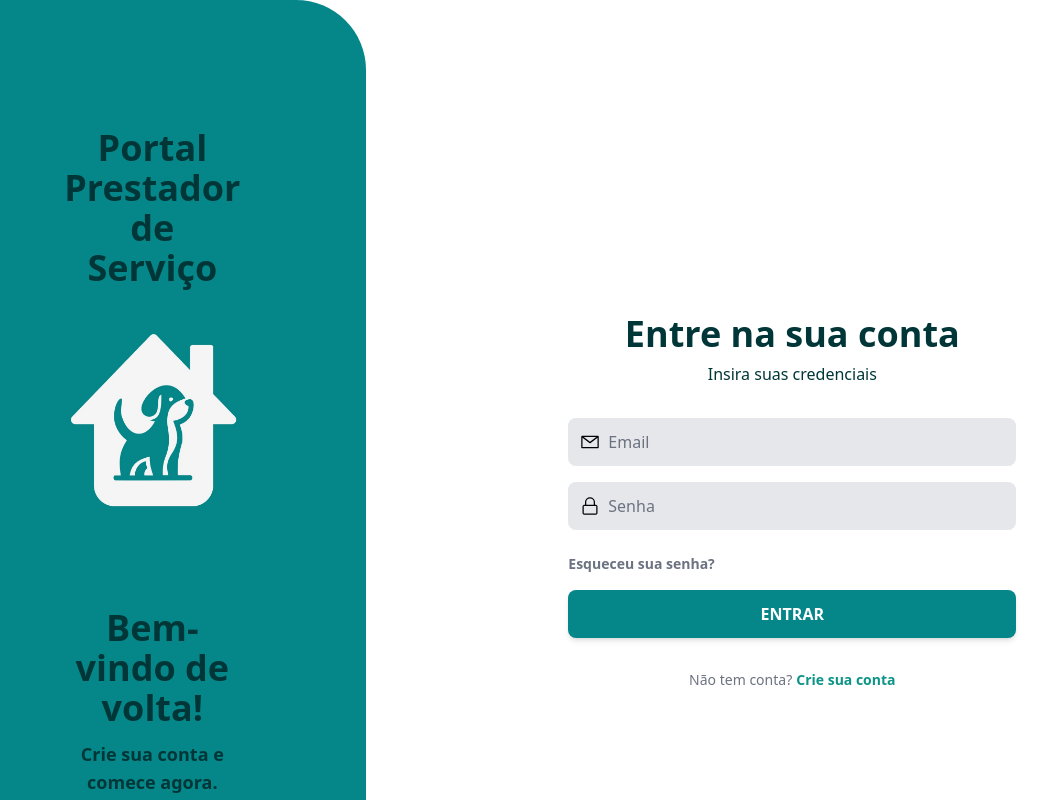
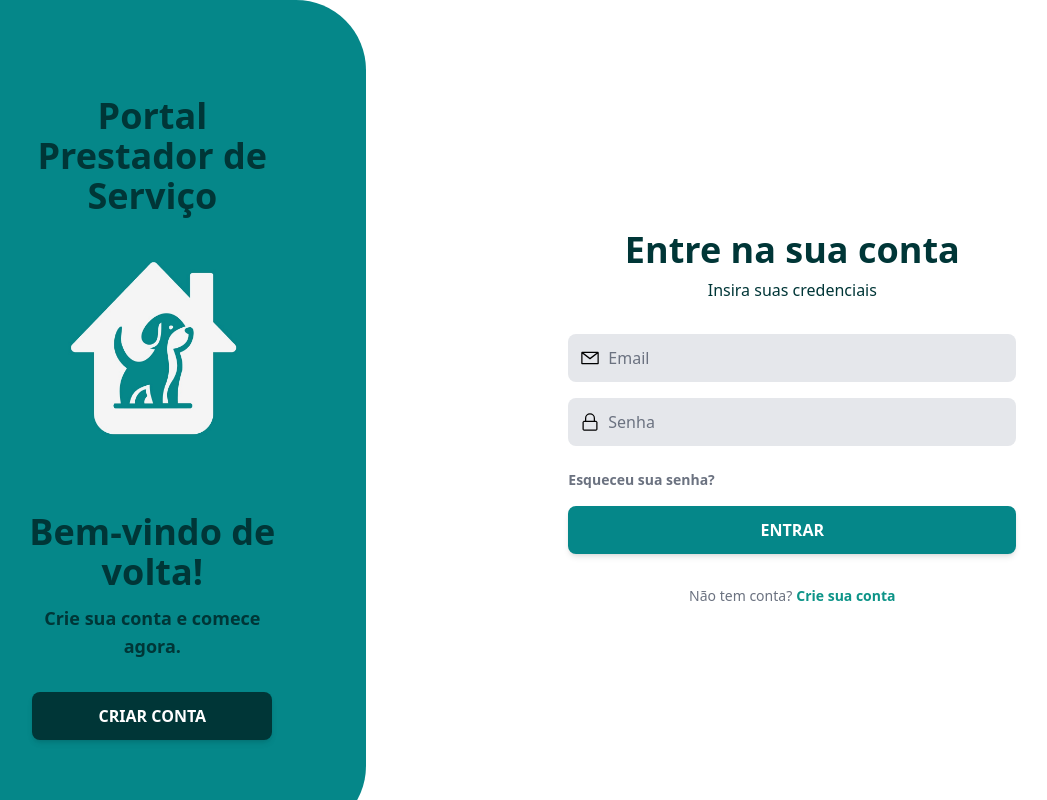
Before and after one commit to GustavoZanardi15/MyPetSync-FrontEnd, a React (Vite) app in the folder FrontEndWeb/: page /login in a window 1280 px wide. Shown: the top 800 px of the page, without its empty margins (61-1108 px from the left). Built offline with nearby package versions, Linux system fonts and the light colour scheme.

Commit message:
style(frontend): refinar responsividade e padding do AuthSidebar

```diff
--- a/FrontEndWeb/src/components/auth/AuthSidebar.jsx
+++ b/FrontEndWeb/src/components/auth/AuthSidebar.jsx
@@ -1,27 +1,32 @@
 import Logo from "../../assets/Logo.png";
 
 const COLOR_TEAL = "#058789";
-const AuthSidebar = ({ children, widthClass = "lg:w-1/3" }) => {
+const AuthSidebar = ({
+  children,
+  widthClass = "md:w-2/5 lg:w-1/3 xl:w-1/4",
+}) => {
   return (
     <div
-      className={`w-full p-8 sm:p-12 md:p-32 flex flex-col ${widthClass}`}
+      className={`w-full h-full px-8 py-10 sm:px-12 md:px-16 md:py-16 lg:px-20 lg:py-24 flex flex-col ${widthClass} md:rounded-tr-[70px] md:rounded-br-[70px]`}
       style={{
         backgroundColor: COLOR_TEAL,
-        borderTopRightRadius: "70px",
-        borderBottomRightRadius: "70px",
       }}
     >
       <div className="flex flex-col items-center text-center h-full">
         <div className="w-full flex flex-col items-center">
           <div className="area-conteudo-topo w-full"></div>
-          <div className="mb-12 text-white">
-            <div className="mb-10">
+          <div className="mb-8 md:mb-12 text-white">
+            <div className="mb-8 md:mb-10">
               <p className="text-4xl text-[#003637] font-bold">Portal</p>
               <h1 className="text-4xl text-[#003637] font-bold">
                 Prestador de Serviço
               </h1>
             </div>
-            <img src={Logo} alt="Logo" className="w-44 h-48 mb-10 mx-auto" />
+            <img
+              src={Logo}
+              alt="Logo"
+              className="w-44 h-48 mb-4 md:mb-4 mx-auto"
+            />
           </div>
         </div>
         <div className="area-formulario w-full flex-grow">{children}</div>
```
